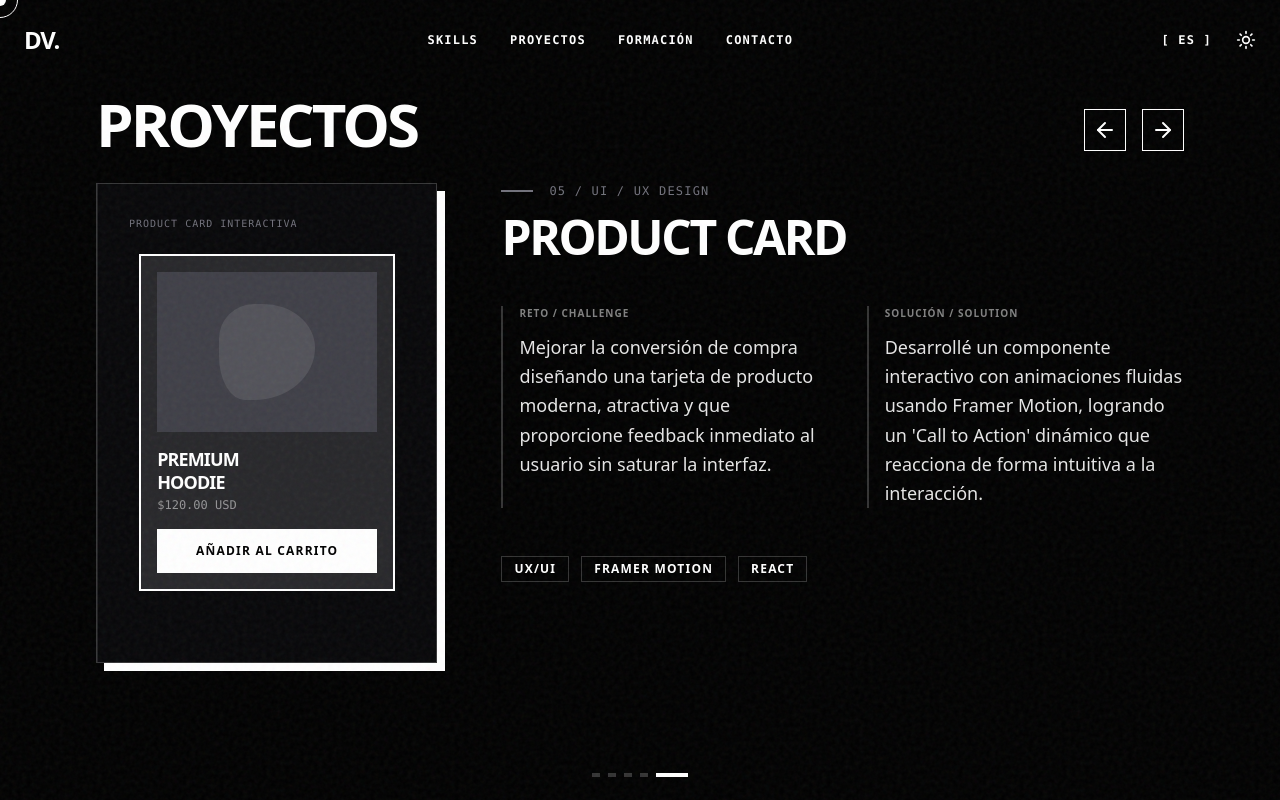
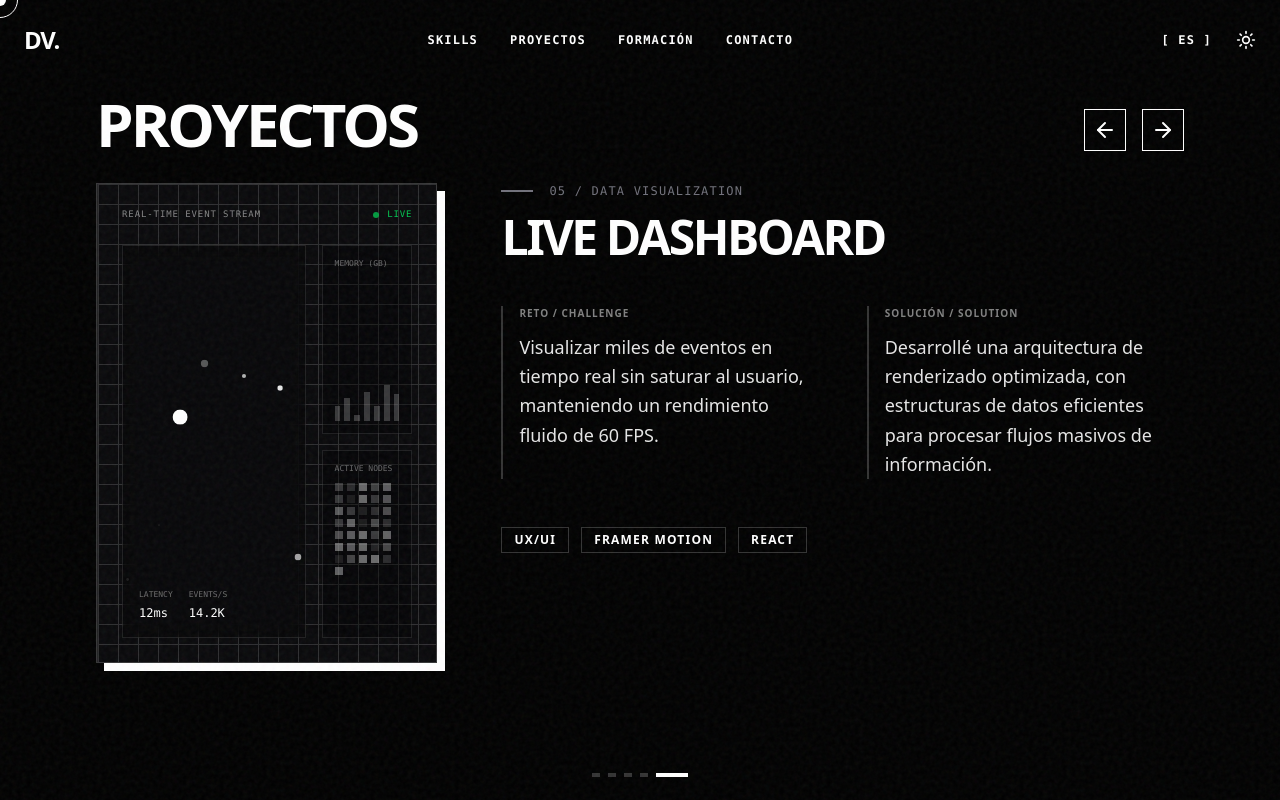
Before and after one commit to Dandanieldan/portafolio, a Next.js app: page / in a window 1280 px wide. Both pictures are taken after a click on the button 1105 px from the left and 129 px from the top of the page. Built offline with nearby package versions, Linux system fonts and the light colour scheme.

Commit message:
feat: Live Data Dashboard demo and CV download button

```diff
--- a/app/page.tsx
+++ b/app/page.tsx
@@ -16,6 +16,7 @@ const translations = {
     nav_edu: "FORMACIÓN",
     nav_skills: "SKILLS",
     nav_contact: "CONTACTO",
+    nav_cv: "DESCARGAR CV",
     hero_title1: "SOFTWARE",
     hero_title2: "ENGINEER.",
     hero_title3: "FRONTEND DEV.",
@@ -59,13 +60,11 @@ const translations = {
     bento_backend_desc: "Implementación de servidores en Node.js, diseño e integración de APIs REST, y modelado eficiente de estructuras de datos relacionales y no relacionales.",
     bento_mobile: "MÓVIL & HERRAMIENTAS",
     bento_mobile_desc: "Construcción de aplicaciones móviles nativas con React Native y Expo. Manejo fluido de control de versiones y metodologías ágiles en equipos remotos.",
-    proj5_cat: "UI / UX DESIGN",
-    proj5_title: "Product Card",
-    proj5_challenge: "Mejorar la conversión de compra diseñando una tarjeta de producto moderna, atractiva y que proporcione feedback inmediato al usuario sin saturar la interfaz.",
-    proj5_solution: "Desarrollé un componente interactivo con animaciones fluidas usando Framer Motion, logrando un 'Call to Action' dinámico que reacciona de forma intuitiva a la interacción.",
-    proj5_demo_title: "Product Card Interactiva",
-    proj5_demo_add: "Añadir al carrito",
-    proj5_demo_added: "Agregado",
+    proj5_cat: "DATA VISUALIZATION",
+    proj5_title: "Live Dashboard",
+    proj5_challenge: "Visualizar miles de eventos en tiempo real sin saturar al usuario, manteniendo un rendimiento fluido de 60 FPS.",
+    proj5_solution: "Desarrollé una arquitectura de renderizado optimizada, con estructuras de datos eficientes para procesar flujos masivos de información.",
+    proj5_demo_title: "Real-Time Event Stream",
     edu_title: "EDUCACIÓN",
     edu_uni: "Universidad Politécnica de Durango (UNIPOLI)",
     edu1_title: "Ingeniería en Software",
@@ -93,6 +92,7 @@ const translations = {
     nav_edu: "EDUCATION",
     nav_skills: "SKILLS",
     nav_contact: "CONTACT",
+    nav_cv: "DOWNLOAD CV",
     hero_title1: "SOFTWARE",
     hero_title2: "ENGINEER.",
     hero_title3: "FRONTEND DEV.",
@@ -136,13 +136,11 @@ const translations = {
     bento_backend_desc: "Server implementation using Node.js, REST API design and integration, and efficient modeling of relational and non-relational data structures.",
     bento_mobile: "MOBILE & TOOLS",
     bento_mobile_desc: "Building native mobile applications with React Native and Expo. Fluent in version control and agile methodologies in remote teams.",
-    proj5_cat: "UI / UX DESIGN",
-    proj5_title: "Product Card",
-    proj5_challenge: "Improve purchase conversion by designing a modern, attractive product card that provides immediate user feedback without cluttering the interface.",
-    proj5_solution: "Developed an interactive component with fluid animations using Framer Motion, achieving a dynamic 'Call to Action' that reacts intuitively to interaction.",
-    proj5_demo_title: "Interactive Product Card",
-    proj5_demo_add: "Add to cart",
-    proj5_demo_added: "Added",
+    proj5_cat: "DATA VISUALIZATION",
+    proj5_title: "Live Dashboard",
+    proj5_challenge: "Visualize thousands of real-time events without overwhelming the user, maintaining a fluid 60 FPS performance.",
+    proj5_solution: "Developed an optimized rendering architecture with efficient data structures to process massive information streams.",
+    proj5_demo_title: "Real-Time Event Stream",
     edu_title: "EDUCATION",
     edu_uni: "Polytechnic University of Durango (UNIPOLI)",
     edu1_title: "Software Engineering",
@@ -559,50 +557,102 @@ const CommandPaletteDemo = ({ dict }: { dict: any }) => {
 };
 
 
-// --- Product Card Demo (Correos Clic) ---
-const ProductCardDemo = ({ dict }: { dict: any }) => {
-  const [isHovered, setIsHovered] = useState(false);
-  const [isAdded, setIsAdded] = useState(false);
+// --- Live Dashboard Demo ---
+const LiveDashboardDemo = ({ dict }: { dict: any }) => {
+  const [nodes, setNodes] = useState<{ id: number, x: number, y: number, size: number }[]>([]);
+
+  useEffect(() => {
+    const interval = setInterval(() => {
+      setNodes(prev => {
+        const newNodes = [...prev, {
+          id: Date.now(),
+          x: Math.random() * 100,
+          y: Math.random() * 100,
+          size: Math.random() * 8 + 2
+        }].slice(-25);
+        return newNodes;
+      });
+    }, 250);
+    return () => clearInterval(interval);
+  }, []);
 
   return (
-    <div className="flex flex-col items-center justify-center h-full w-full interactive-demo overflow-hidden border-l border-black/10 dark:border-white/10 bg-zinc-50 dark:bg-zinc-900/20 p-8">
-      <div className="text-[10px] font-mono tracking-widest uppercase text-zinc-500 mb-8 absolute top-8 left-8">{dict.proj5_demo_title}</div>
+    <div className="flex flex-col h-full w-full interactive-demo overflow-hidden border-l border-black/10 dark:border-white/10 bg-zinc-950 p-6 relative">
+      {/* Grid Background */}
+      <div className="absolute inset-0 opacity-[0.08] dark:opacity-[0.15]"
+           style={{ backgroundImage: 'linear-gradient(rgba(255,255,255,1) 1px, transparent 1px), linear-gradient(90deg, rgba(255,255,255,1) 1px, transparent 1px)', backgroundSize: '20px 20px' }}></div>
 
-      <motion.div
-        className="relative w-64 bg-white dark:bg-zinc-800 border-2 border-black dark:border-white flex flex-col p-4 cursor-pointer"
-        onHoverStart={() => setIsHovered(true)}
-        onHoverEnd={() => setIsHovered(false)}
-        whileHover={{ y: -5, x: -5, boxShadow: "10px 10px 0px rgba(0,0,0,1)" }}
-        initial={{ boxShadow: "0px 0px 0px rgba(0,0,0,1)" }}
-        transition={{ type: "spring", stiffness: 300, damping: 20 }}
-      >
-        {/* Image Placeholder with Parallax/Zoom */}
-        <div className="w-full h-40 bg-zinc-100 dark:bg-zinc-700 mb-4 flex items-center justify-center overflow-hidden">
-          <motion.div
-            animate={{ scale: isHovered ? 1.1 : 1, rotate: isHovered ? 5 : 0 }}
-            transition={{ duration: 0.4 }}
-            className="w-24 h-24 bg-black/10 dark:bg-white/10"
-            style={{ borderRadius: '40% 60% 70% 30% / 40% 50% 60% 50%' }}
-          />
+      {/* Header */}
+      <div className="flex justify-between items-center z-10 mb-6">
+        <div className="text-[9px] font-mono tracking-widest uppercase text-white/50">{dict.proj5_demo_title}</div>
+        <div className="flex items-center gap-2">
+          <div className="w-1.5 h-1.5 bg-green-500 rounded-full animate-pulse"></div>
+          <span className="text-[9px] font-mono tracking-widest text-green-500">LIVE</span>
+        </div>
+      </div>
+
+      {/* Dashboard Body */}
+      <div className="flex-1 flex gap-4 z-10 h-full">
+        {/* Main Vis */}
+        <div className="flex-[2] border border-white/10 bg-black/40 relative overflow-hidden backdrop-blur-sm h-full">
+           <AnimatePresence>
+             {nodes.map(n => (
+               <motion.div
+                 key={n.id}
+                 initial={{ opacity: 0, scale: 0 }}
+                 animate={{ opacity: [0, 1, 0], scale: [0, 1.5, 0.5] }}
+                 transition={{ duration: 2, ease: "easeOut" }}
+                 className="absolute rounded-full bg-white border border-white/40"
+                 style={{ left: `${n.x}%`, top: `${n.y}%`, width: n.size, height: n.size }}
+               />
+             ))}
+           </AnimatePresence>
+
+           <div className="absolute bottom-4 left-4 flex gap-4">
+             <div>
+               <div className="text-[8px] font-mono text-white/40 mb-1">LATENCY</div>
+               <div className="text-xs font-mono text-white">12ms</div>
+             </div>
+             <div>
+               <div className="text-[8px] font-mono text-white/40 mb-1">EVENTS/S</div>
+               <div className="text-xs font-mono text-white">14.2K</div>
+             </div>
+           </div>
         </div>
 
-        <h4 className="font-black text-lg uppercase tracking-tighter mb-1 leading-tight">Premium<br />Hoodie</h4>
-        <p className="font-mono text-xs opacity-50 mb-4">$120.00 USD</p>
+        {/* Sidebar Metrics */}
+        <div className="flex-1 flex flex-col gap-4 h-full">
+           {/* Chart 1 */}
+           <div className="flex-1 border border-white/10 bg-black/40 p-3 flex flex-col justify-end gap-1 relative overflow-hidden">
+             <div className="text-[8px] font-mono text-white/40 absolute top-3 left-3">MEMORY (GB)</div>
+             <div className="flex items-end gap-1 h-12 w-full">
+               {[40, 60, 30, 80, 50, 90, 70].map((h, i) => (
+                 <motion.div
+                   key={i}
+                   animate={{ height: [`${h}%`, `${Math.max(10, h - 20)}%`, `${h}%`] }}
+                   transition={{ duration: 1.5, repeat: Infinity, delay: i * 0.1 }}
+                   className="flex-1 bg-white/20"
+                 />
+               ))}
+             </div>
+           </div>
 
-        <motion.button
-          onClick={() => setIsAdded(true)}
-          whileTap={{ scale: 0.95 }}
-          className={`mt-auto w-full py-3 text-xs font-bold uppercase tracking-widest transition-colors ${isAdded ? 'bg-green-500 text-white border-2 border-green-500' : 'bg-black text-white dark:bg-white dark:text-black border-2 border-black dark:border-white'}`}
-        >
-          {isAdded ? dict.proj5_demo_added : dict.proj5_demo_add}
-        </motion.button>
-      </motion.div>
-
-      {isAdded && (
-        <button onClick={() => setIsAdded(false)} className="absolute bottom-8 text-[10px] uppercase underline text-center hover:opacity-50 font-mono text-zinc-500">
-          Reset Demo
-        </button>
-      )}
+           {/* Chart 2 */}
+           <div className="flex-1 border border-white/10 bg-black/40 p-3 relative overflow-hidden flex flex-col">
+             <div className="text-[8px] font-mono text-white/40 mb-2">ACTIVE NODES</div>
+             <div className="flex flex-wrap gap-1 content-start flex-1 overflow-hidden">
+                {Array(36).fill(0).map((_, i) => (
+                  <motion.div
+                    key={i}
+                    animate={{ opacity: [0.2, 1, 0.2] }}
+                    transition={{ duration: 2, repeat: Infinity, delay: Math.random() * 2 }}
+                    className="w-2 h-2 bg-white/40"
+                  />
+                ))}
+             </div>
+           </div>
+        </div>
+      </div>
     </div>
   );
 };
@@ -706,7 +756,7 @@ const ProjectCarousel = ({ dict, isDark }: { dict: any, isDark: boolean }) => {
     {
       cat: dict.proj5_cat, title: dict.proj5_title, challenge: dict.proj5_challenge, solution: dict.proj5_solution,
       tags: ['UX/UI', 'Framer Motion', 'React'],
-      demo: <ProductCardDemo dict={dict} />
+      demo: <LiveDashboardDemo dict={dict} />
     }
   ];
 
@@ -968,7 +1018,10 @@ export default function Portfolio() {
             danielvillarrealh@gmail.com
           </a>
 
-          <div className="flex gap-8 mb-auto">
+          <div className="flex gap-4 md:gap-8 flex-wrap mb-auto items-center">
+            <a href="/cv.pdf" target="_blank" rel="noreferrer" className="flex items-center gap-2 text-sm font-bold uppercase hover:bg-foreground hover:text-background border-2 border-foreground px-4 py-2 transition-colors">
+              {d.nav_cv} <ArrowUpRight size={16} />
+            </a>
             <a href="https://github.com/Dandanieldan" target="_blank" rel="noreferrer" className="flex items-center gap-2 text-xl font-bold uppercase hover:opacity-50 transition-opacity">
               GITHUB <ArrowUpRight size={24} />
             </a>
```
Also changed, not shown: 1 other file (tests, documents, lock files or other folders).
